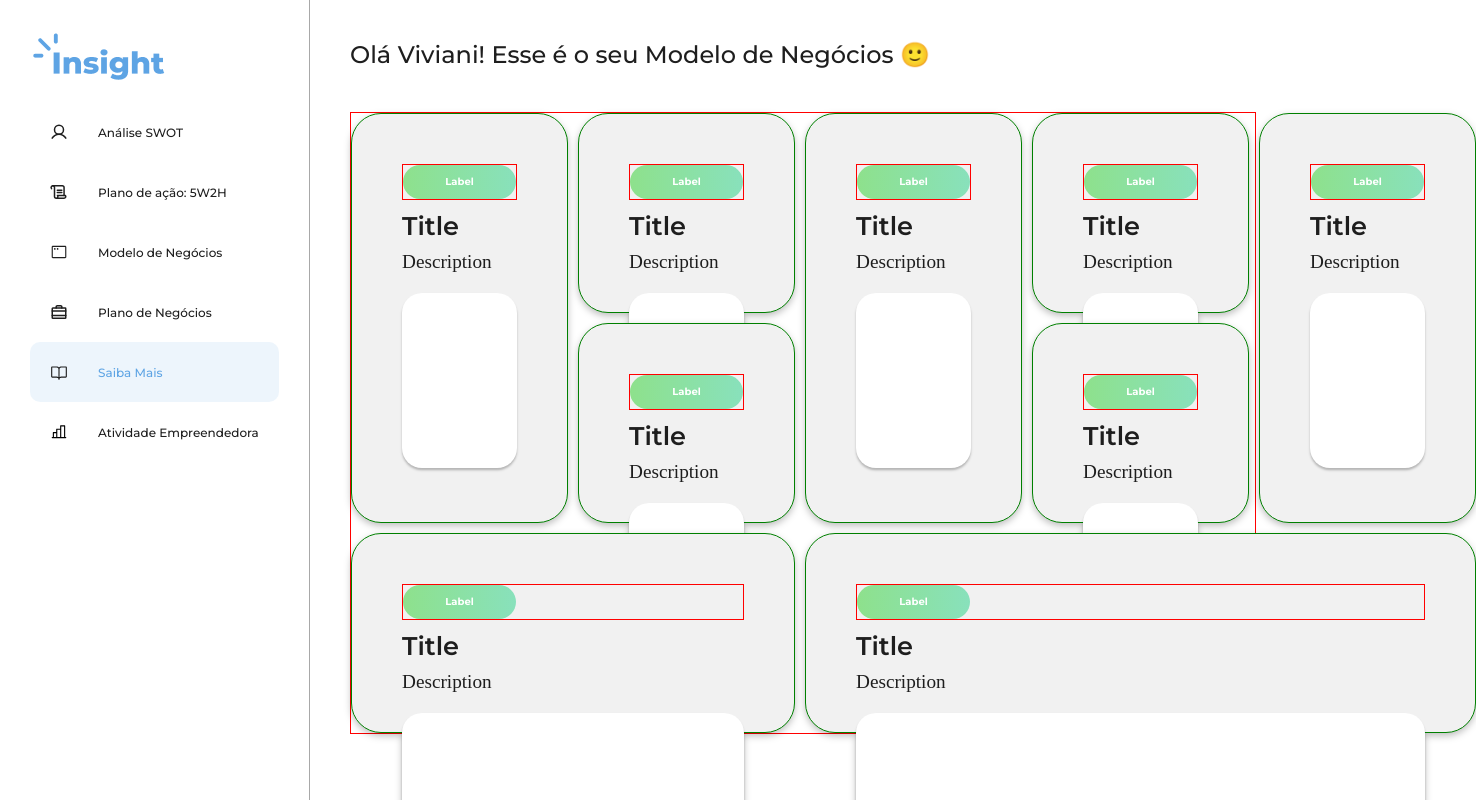
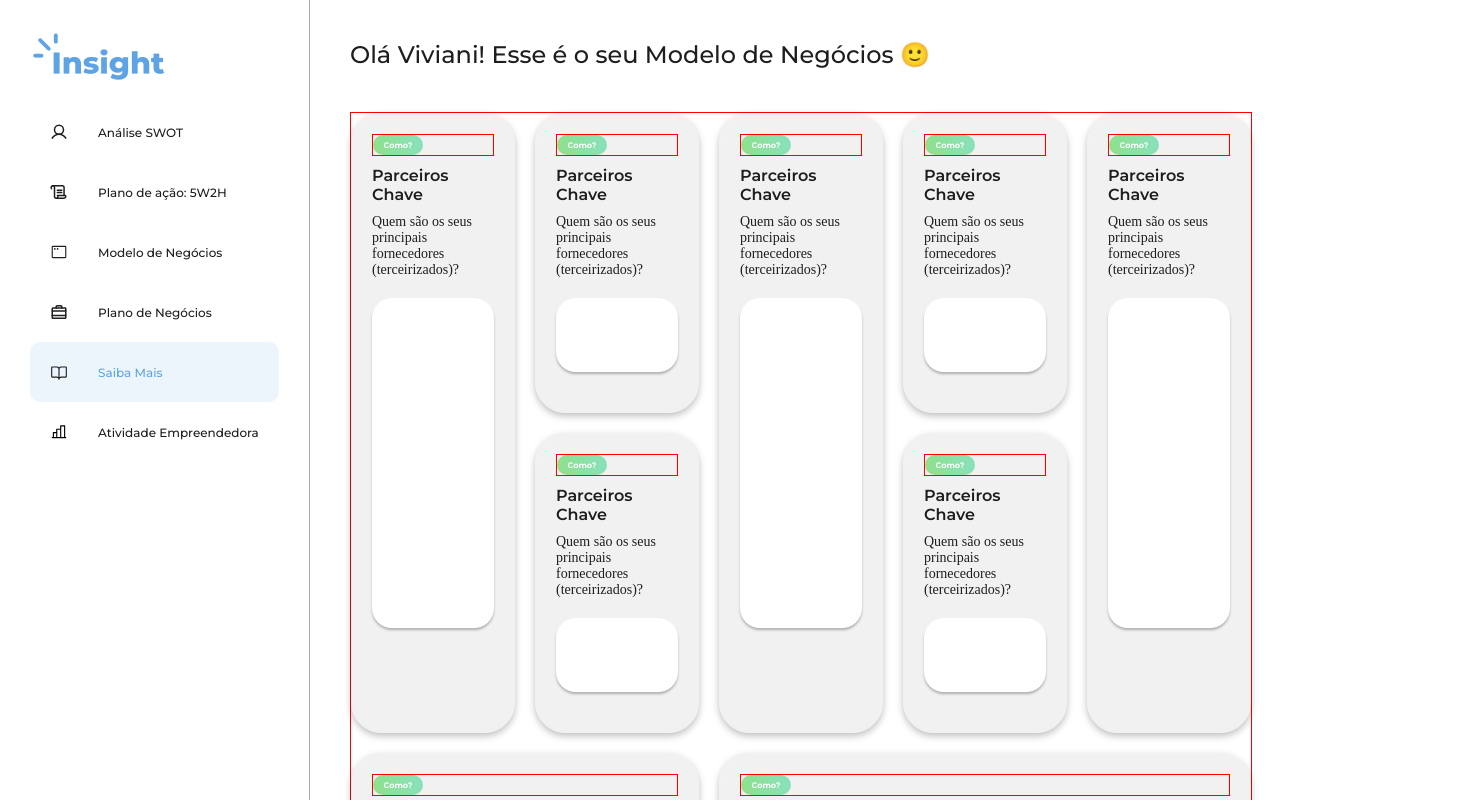
Before and after one commit to limarich/empreendify, a React (Vite) app: page /business-model in a window 1280 px wide. Shown: the top 800 px of the page, 1476 px wide, since content can reach past the window. Built offline with nearby package versions, Linux system fonts and the light colour scheme.

Commit message:
Posicionamento Grid no business-model

```diff
--- a/src/components/CanvaCard/index.jsx
+++ b/src/components/CanvaCard/index.jsx
@@ -1,20 +1,20 @@
 import { useState } from "react";
 import styles from "./styles.module.css";
 
-export function CanvaCard() {
+export function CanvaCard({ label, title, description }) {
   return(
     <div class={styles.canva}>
       <div class={styles.canvaContent}>
         <div class={styles.canvaHeader}>
           <div class={styles.canvaTag}>
-            {"Label"}
+            {label}
           </div>
         </div>
         <div class={styles.canvaTitle}>
-          {"Title"}
+          {title}
         </div>
         <div class={styles.canvaDescription}>
-          {"Description"}
+          {description}
         </div>
         <textarea class={styles.canvaInput}></textarea>
       </div>
--- a/src/components/CanvaCard/styles.module.css
+++ b/src/components/CanvaCard/styles.module.css
@@ -4,7 +4,16 @@
   filter: drop-shadow(0px 3.68473px 3.68473px rgba(0, 0, 0, 0.25));
   background: #f1f1f1;
   border-radius: 30px;
-  border: 1px solid green;
+  border: 1px solid var(--light-gray);
+}
+
+.canvaContent {
+  margin: 20px;
+  border: 0px solid blue;
+  height: 80%;
+
+  display: flex;
+  flex-direction: column;
 }
 
 .canvaHeader {
@@ -18,8 +27,8 @@
 }
 
 .canvaTag {
-  width: 113px;
-  height: 33.66px;
+  width: 50px;
+  height: 20px;
   background: linear-gradient(
     90deg,
     rgba(131, 223, 129, 0.9) 0%,
@@ -31,48 +40,50 @@
   justify-content: center;
   color: white;
   font-weight: 700;
+  font-size: 8px;
 
   border: 0px solid green;
 }
-.canvaContent {
-  margin: 50px;
-  border: 0px solid blue;
 
-}
 .canvaTitle {
   font-family: 'Montserrat';
   font-style: normal;
   font-weight: 600;
-  font-size: 25.6329px;
+  font-size: 16px;
   color: var(--dark-gray);
 
   margin-bottom: 10px;
 }
+
 .canvaDescription {
   font-family: 'Source Sans Pro';
   font-style: normal;
   font-weight: 400;
-  font-size: 19.2246px;
+  font-size: 14px;
 
   margin-bottom: 20px;
 }
+
 .canvaInput {
   text-align: initial;
   background-color: white;
-  height: 175px;
+
   width: 100%;
-  padding: 20px 25px;
+  height: 100%;
+  resize: none;
+
+  padding: 10px 10px;
   box-shadow: 0px 2.28182px 2.28182px rgba(0, 0, 0, 0.25);
+
+  border: 2px solid red;
   border-radius: 20px;
   border-color: transparent;
-  resize: none;
+
   font-family: "Montserrat";
   font-style: normal;
   font-weight: 400;
   font-size: 16.0205px;
   line-height: 161.52%;
-
-  border: 0px solid red;
 }
 .canvaInput::-webkit-scrollbar {
   width: 1rem;
--- a/src/pages/BusinessModel/index.jsx
+++ b/src/pages/BusinessModel/index.jsx
@@ -27,31 +27,67 @@ export const BusinessModel = () => {
           <div className="grid-container">
 
             <div className={`grid-item${1}`}>
-              <CanvaCard />
+              <CanvaCard
+                label={"Como?"}
+                title={"Parceiros Chave"}
+                description={"Quem são os seus principais fornecedores (terceirizados)?"}
+              />
             </div>
             <div className={`grid-item${2}`}>
-              <CanvaCard />
+              <CanvaCard
+                label={"Como?"}
+                title={"Parceiros Chave"}
+                description={"Quem são os seus principais fornecedores (terceirizados)?"}
+              />
             </div>
             <div className={`grid-item${3}`}>
-              <CanvaCard />
+              <CanvaCard
+                label={"Como?"}
+                title={"Parceiros Chave"}
+                description={"Quem são os seus principais fornecedores (terceirizados)?"}
+              />
             </div>
             <div className={`grid-item${4}`}>
-              <CanvaCard />
+              <CanvaCard
+                label={"Como?"}
+                title={"Parceiros Chave"}
+                description={"Quem são os seus principais fornecedores (terceirizados)?"}
+              />
             </div>
             <div className={`grid-item${5}`}>
-              <CanvaCard />
+              <CanvaCard
+                label={"Como?"}
+                title={"Parceiros Chave"}
+                description={"Quem são os seus principais fornecedores (terceirizados)?"}
+              />
             </div>
             <div className={`grid-item${6}`}>
-              <CanvaCard />
+              <CanvaCard
+                label={"Como?"}
+                title={"Parceiros Chave"}
+                description={"Quem são os seus principais fornecedores (terceirizados)?"}
+              />
             </div>
             <div className={`grid-item${7}`}>
-              <CanvaCard />
+              <CanvaCard
+                label={"Como?"}
+                title={"Parceiros Chave"}
+                description={"Quem são os seus principais fornecedores (terceirizados)?"}
+              />
             </div>
             <div className={`grid-item${8}`}>
-              <CanvaCard />
+              <CanvaCard
+                label={"Como?"}
+                title={"Parceiros Chave"}
+                description={"Quem são os seus principais fornecedores (terceirizados)?"}
+              />
             </div>
             <div className={`grid-item${9}`}>
-              <CanvaCard />
+              <CanvaCard
+                label={"Como?"}
+                title={"Parceiros Chave"}
+                description={"Quem são os seus principais fornecedores (terceirizados)?"}
+              />
             </div>
 
           </div>
--- a/src/pages/BusinessModel/styles.css
+++ b/src/pages/BusinessModel/styles.css
@@ -28,11 +28,11 @@
 .grid-container {
   display: grid;
   width: 100%;
-  min-width: 600px;
+  min-width: 900px;
 
   grid-template-columns: 1fr 1fr 1fr 1fr 1fr; /* 5 colunas */
-  grid-template-rows: 200px 200px 200px; /* 3 linhas */
-  gap: 10px; /* Espaçamento de 10px entre os elementos */
+  grid-template-rows: 300px 300px 300px; /* 3 linhas */
+  gap: 20px; /* Espaçamento de 10px entre os elementos */
 }
 
 .grid-item1 {
```
